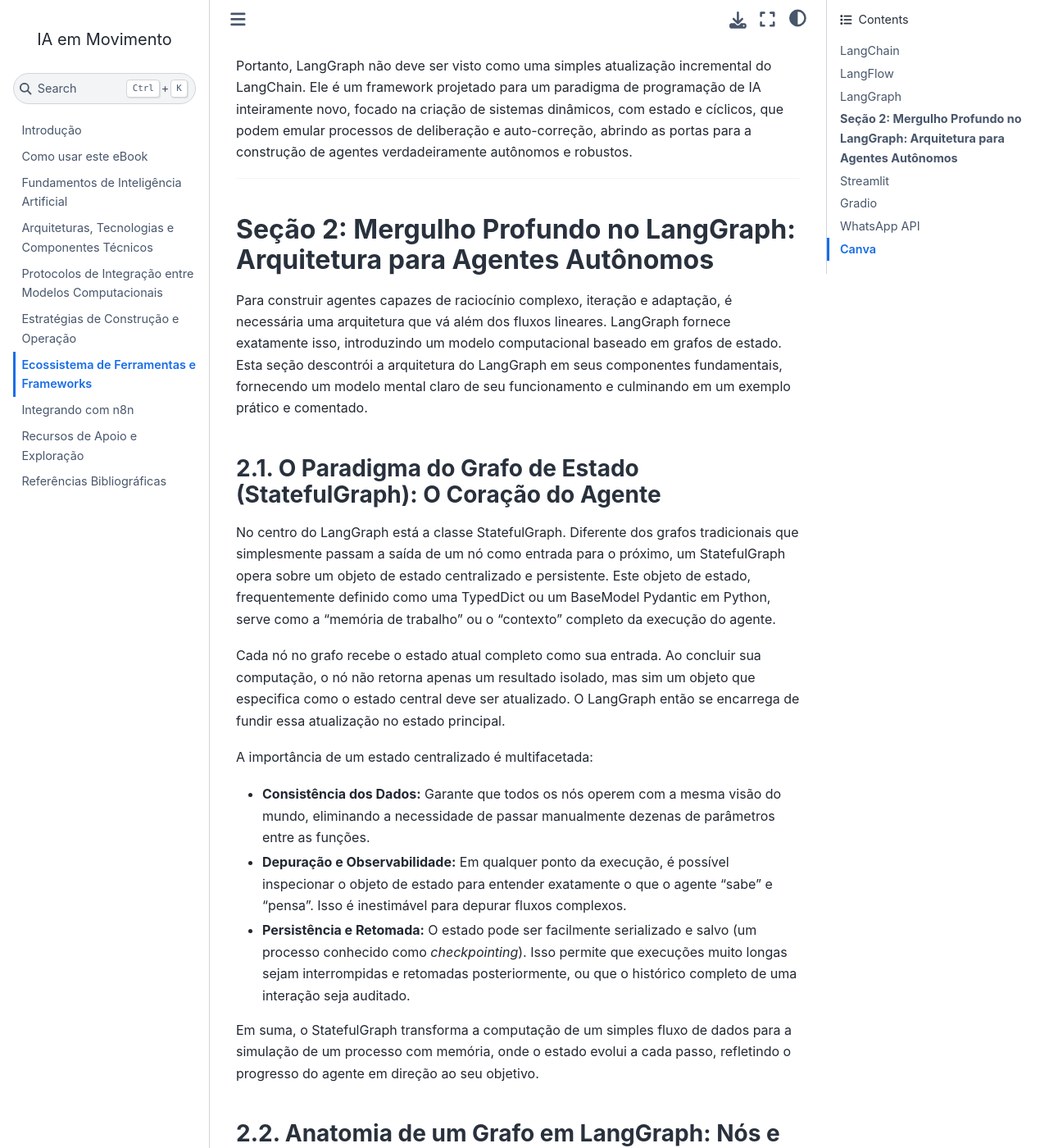
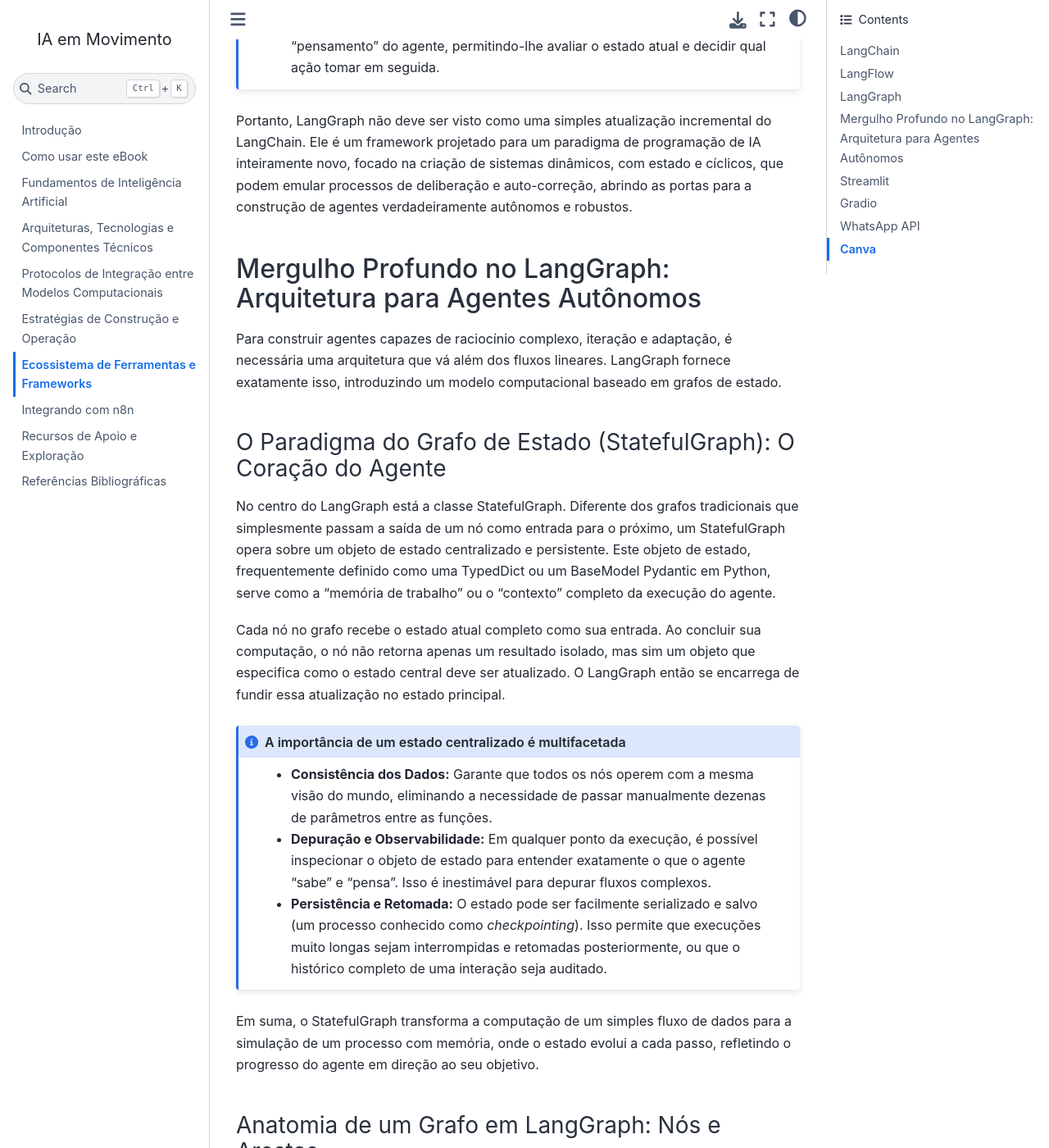
Before and after one commit to unb-lamfo-negocios-ai/LivroIAemMovimento, a Jupyter Book: the page built from capitulos/capEcossistema_Framework.md, in a window 1280 px wide and 1400 px high, scrolled down 16972 px. Shown: the whole window at 82% size. Built offline with Jupyter Book 1.0.4 settings and Sphinx 7.4.7 and the Sphinx Book theme 1.1.4, drawn with Linux system fonts in a browser that asks for light colours; pages that are not in the unit, such as notebooks, are missing from menus; cross-references to code outside the pages are shown as plain code; some of the changed text lies outside the part shown.

Commit message:
Update capEcossistema_Framework.md

````diff
--- a/capitulos/capEcossistema_Framework.md
+++ b/capitulos/capEcossistema_Framework.md
@@ -386,11 +386,13 @@
 - **Governança**: auditoria mais fácil em processos críticos (como jurídico e saúde).
 - **Flexibilidade**: múltiplos caminhos de execução em um mesmo sistema.
 
-**Exemplo:** um sistema de triagem médica que decide se um paciente deve ser atendido por IA, direcionado a um humano ou encaminhado a um especialista.
+```{admonition} Exemplo de uso do LangGraph
+:class: exemplo
+
+Um sistema de triagem médica que decide se um paciente deve ser atendido por IA, direcionado a um humano ou encaminhado a um especialista.
+```
 
 Essa abordagem é indicada para **sistemas críticos** que exigem rastreabilidade e controle.
-
-____ parte Notion
 
 ### **A Era das Cadeias Lineares**
 
@@ -403,9 +405,7 @@
 
 Este fluxo é linear, determinístico e perfeitamente modelado por um DAG. Cada passo flui para o seguinte, e o processo termina com a resposta. Para uma vasta gama de aplicações, desde chatbots de perguntas e respostas até sumarizadores de documentos, essa abordagem é suficiente e robusta.
 
----
-
-### **A Barreira da Aciclicidade**
+### A Barreira da Aciclicidade
 
 Contudo, à medida que a ambição por trás das aplicações de IA cresceu, as limitações do paradigma DAG tornaram-se cada vez mais evidentes, especialmente no desenvolvimento de agentes autônomos. Agentes verdadeiramente inteligentes não operam em linhas retas; eles deliberam, corrigem seus próprios erros e adaptam suas estratégias com base em novas informações. A natureza estritamente unidirecional dos DAGs impõe barreiras fundamentais a esse tipo de comportamento dinâmico.
 
@@ -413,43 +413,45 @@
 - **Dificuldade em Implementar Lógica Condicional Complexa:** Embora os DAGs possam suportar ramificações (um passo pode levar a diferentes caminhos), gerenciar uma lógica condicional sofisticada torna-se complicado. Imagine um agente que, após executar uma ferramenta, precisa decidir entre três ou quatro ações possíveis, incluindo a repetição da mesma ferramenta com parâmetros diferentes ou a transição para uma ferramenta completamente nova. Modelar essa lógica complexa, onde os caminhos podem precisar convergir ou retornar a um ponto anterior, é antinatural e convoluto dentro das restrições de um grafo acíclico.
 - **Intervenção Humana como um "Hack":** A integração de supervisão humana (Human-in-the-Loop - HITL) em um DAG muitas vezes se assemelha a uma solução improvisada. Inserir um ponto de verificação para validação humana que pode, potencialmente, reenviar o fluxo para um estágio anterior, quebra a pureza do modelo DAG e requer implementações personalizadas complexas. Não é uma capacidade nativa, mas sim um "hack" adicionado ao sistema.
 
----
 
-### **A Mudança de Paradigma de "Fluxo de Trabalho" para "Modelo de Estado"**
+### A Mudança de Paradigma de "Fluxo de Trabalho" para "Modelo de Estado"
 
 A constatação de que os DAGs eram insuficientes para a próxima geração de agentes de IA levou a uma reavaliação fundamental da própria natureza da orquestração. A limitação não era apenas a ausência de ciclos, mas a falta de um conceito central e persistente de "estado" que evolui ao longo desses ciclos. Um DAG é, em essência, um pipeline de transformação de dados, análogo a um processo de ETL (*Extract, Transform, Load*). Os dados entram, são processados em etapas e saem.
 
 LangGraph surge como a resposta a essa limitação, mas não é meramente um "LangChain com loops". Ele representa uma mudança filosófica profunda. A principal abstração introduzida pelo LangGraph é o StatefulGraph, ou Grafo de Estado. Essa mudança de arquitetura reflete uma transição na forma como concebemos a orquestração de LLMs: passamos de vê-la como um *processo de ETL de dados* para vê-la como a *simulação de um agente cognitivo com memória e capacidade de raciocínio*.
 
-Neste novo paradigma:
+```{admonition} Neste novo paradigma
+:class: note
 
 - O **Estado** é a memória de trabalho do agente. É um objeto central que contém todas as informações relevantes sobre a tarefa em andamento: a pergunta original, os resultados de ferramentas, as tentativas anteriores, as mensagens trocadas, etc.
 - Os **Nós** do grafo são as ações ou operações que o agente pode realizar (chamar um LLM, usar uma ferramenta, agregar dados).
 - Os **Ciclos** e as **Arestas Condicionais** representam o processo de "pensamento" do agente, permitindo-lhe avaliar o estado atual e decidir qual ação tomar em seguida.
+```
 
 Portanto, LangGraph não deve ser visto como uma simples atualização incremental do LangChain. Ele é um framework projetado para um paradigma de programação de IA inteiramente novo, focado na criação de sistemas dinâmicos, com estado e cíclicos, que podem emular processos de deliberação e auto-correção, abrindo as portas para a construção de agentes verdadeiramente autônomos e robustos.
 
----
 
-## **Seção 2: Mergulho Profundo no LangGraph: Arquitetura para Agentes Autônomos**
+## Mergulho Profundo no LangGraph: Arquitetura para Agentes Autônomos
 
-Para construir agentes capazes de raciocínio complexo, iteração e adaptação, é necessária uma arquitetura que vá além dos fluxos lineares. LangGraph fornece exatamente isso, introduzindo um modelo computacional baseado em grafos de estado. Esta seção descontrói a arquitetura do LangGraph em seus componentes fundamentais, fornecendo um modelo mental claro de seu funcionamento e culminando em um exemplo prático e comentado.
+Para construir agentes capazes de raciocínio complexo, iteração e adaptação, é necessária uma arquitetura que vá além dos fluxos lineares. LangGraph fornece exatamente isso, introduzindo um modelo computacional baseado em grafos de estado.
 
-### **2.1. O Paradigma do Grafo de Estado (StatefulGraph): O Coração do Agente**
+### O Paradigma do Grafo de Estado (StatefulGraph): O Coração do Agente
 
 No centro do LangGraph está a classe StatefulGraph. Diferente dos grafos tradicionais que simplesmente passam a saída de um nó como entrada para o próximo, um StatefulGraph opera sobre um objeto de estado centralizado e persistente. Este objeto de estado, frequentemente definido como uma TypedDict ou um BaseModel Pydantic em Python, serve como a "memória de trabalho" ou o "contexto" completo da execução do agente.
 
 Cada nó no grafo recebe o estado atual completo como sua entrada. Ao concluir sua computação, o nó não retorna apenas um resultado isolado, mas sim um objeto que especifica como o estado central deve ser atualizado. O LangGraph então se encarrega de fundir essa atualização no estado principal.
 
-A importância de um estado centralizado é multifacetada:
+```{admonition} A importância de um estado centralizado é multifacetada
+:class: note
 
 - **Consistência dos Dados:** Garante que todos os nós operem com a mesma visão do mundo, eliminando a necessidade de passar manualmente dezenas de parâmetros entre as funções.
 - **Depuração e Observabilidade:** Em qualquer ponto da execução, é possível inspecionar o objeto de estado para entender exatamente o que o agente "sabe" e "pensa". Isso é inestimável para depurar fluxos complexos.
 - **Persistência e Retomada:** O estado pode ser facilmente serializado e salvo (um processo conhecido como *checkpointing*). Isso permite que execuções muito longas sejam interrompidas e retomadas posteriormente, ou que o histórico completo de uma interação seja auditado.
+```
 
 Em suma, o StatefulGraph transforma a computação de um simples fluxo de dados para a simulação de um processo com memória, onde o estado evolui a cada passo, refletindo o progresso do agente em direção ao seu objetivo.
 
-### **2.2. Anatomia de um Grafo em LangGraph: Nós e Arestas**
+### Anatomia de um Grafo em LangGraph: Nós e Arestas
 
 Um grafo em LangGraph é composto por dois elementos primários: nós (*nodes*), que representam as unidades de computação, e arestas (*edges*), que definem o fluxo de controle entre esses nós.
 
````
